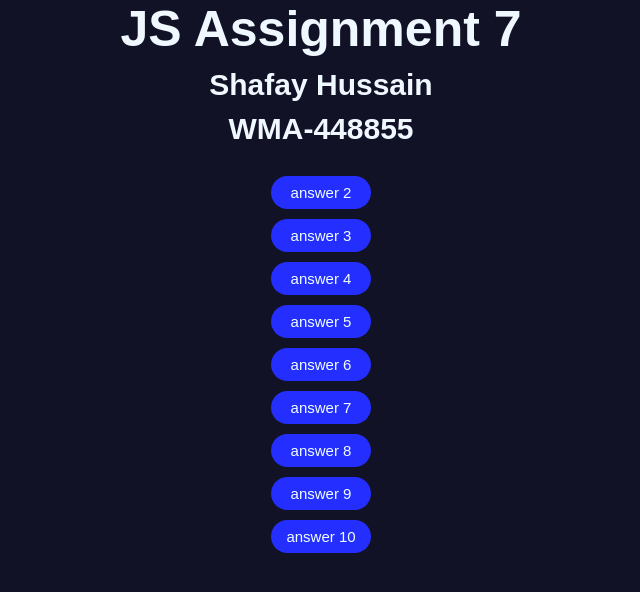
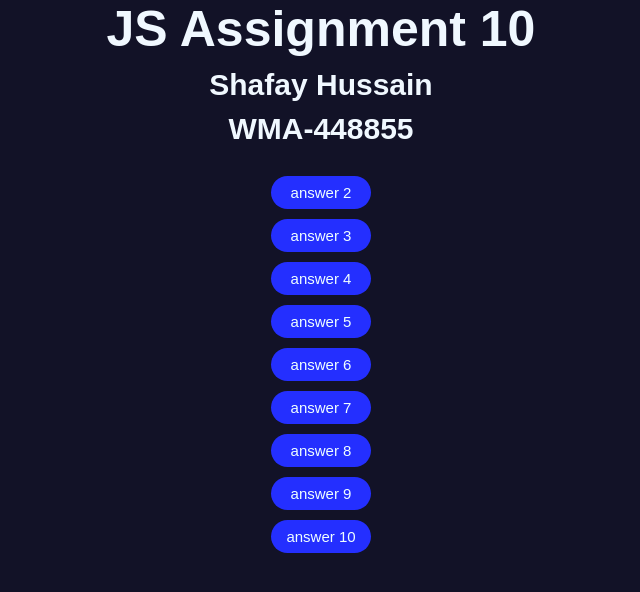
Before and after one commit to anonymous986/js-assignment-10, a plain HTML site: page index.html in a window 1280 px wide. Shown: the whole page, without its empty margins (319-959 px from the left). Drawn offline with Linux system fonts and the light colour scheme.

Commit message:
Update index.html

```diff
--- a/index.html
+++ b/index.html
@@ -8,7 +8,7 @@
 </head>
 <body>
     <div class="details">
-        <h1>JS Assignment 7</h1>
+        <h1>JS Assignment 10</h1>
         <h2>Shafay Hussain</h2>
         <h2>WMA-448855</h2>
     </div>
```
